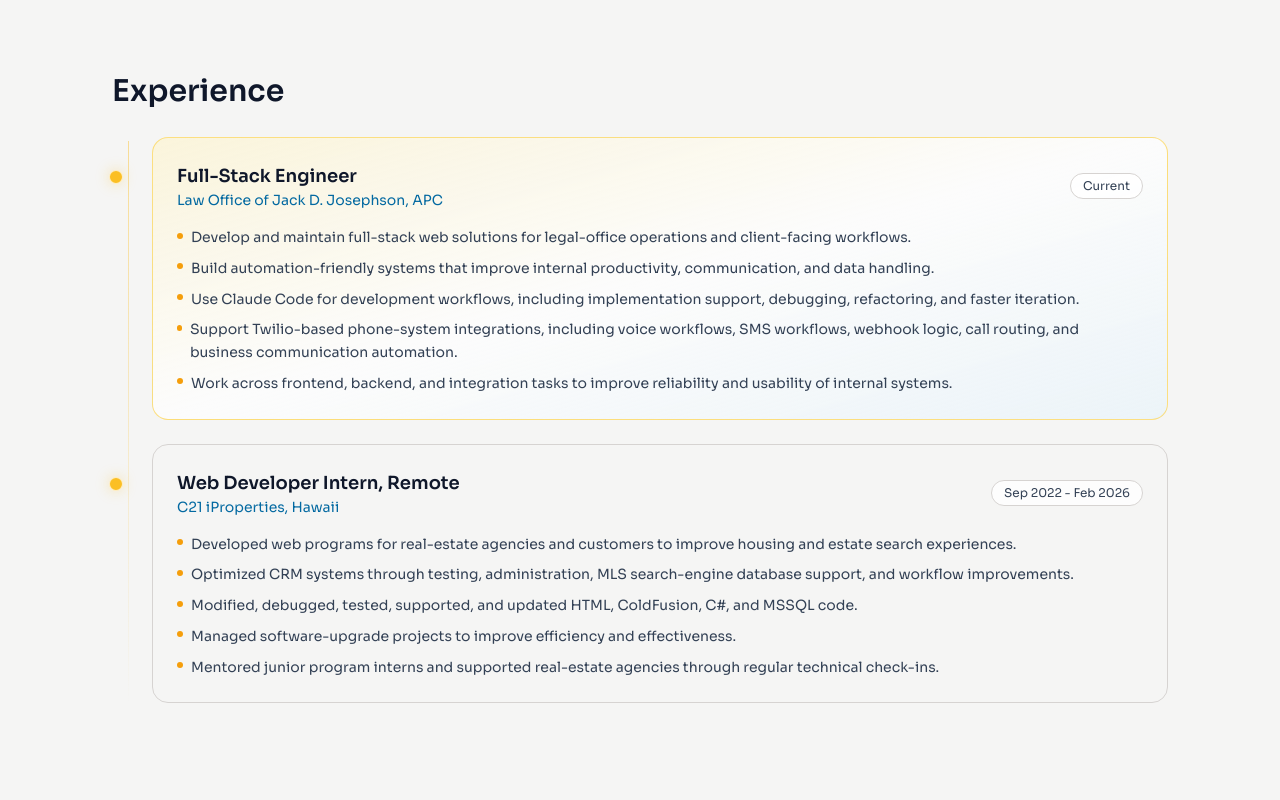
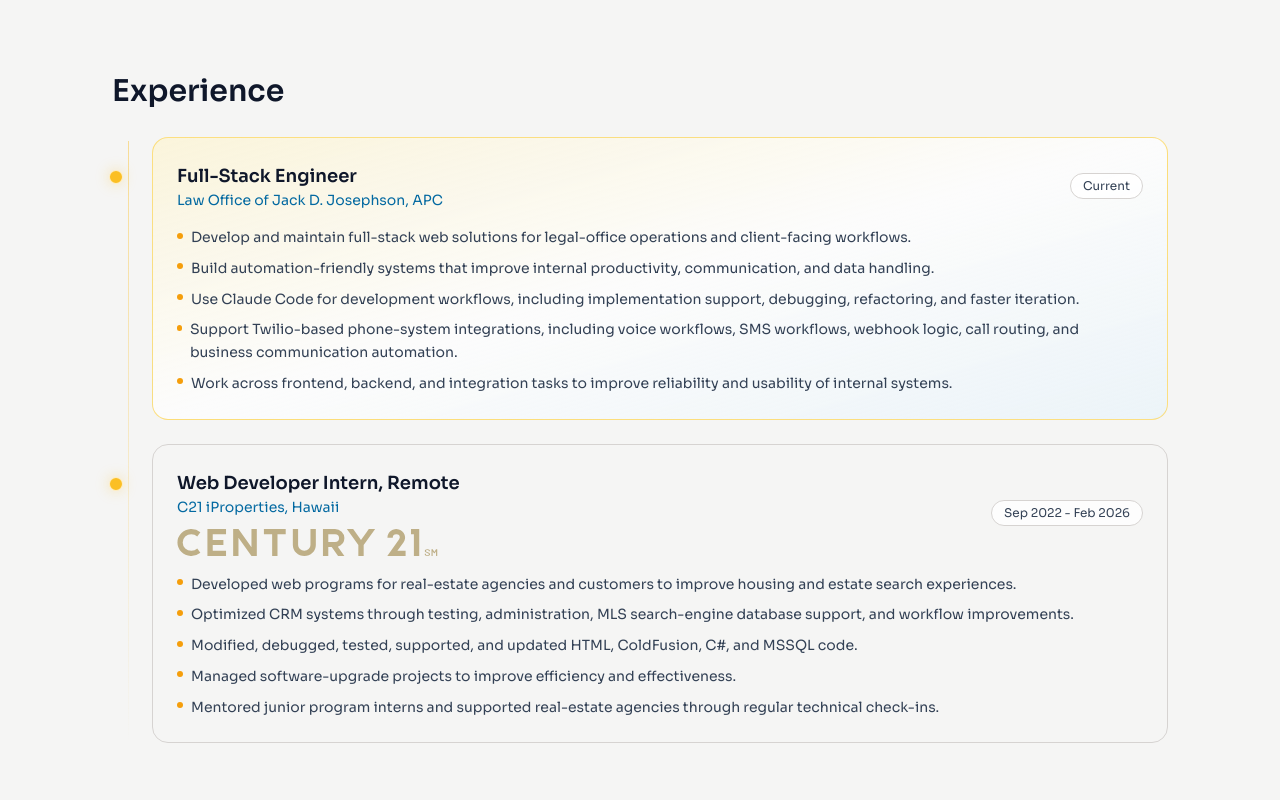
Before and after one commit to suhyunmoon1998/mywebsite, a React (Vite) app: page / in a window 1280 px wide. Shown: the part 1460-2260 px from the top of the page. Built offline with nearby package versions, Linux system fonts and the light colour scheme; the HTML template or start-up script is replaced by a standard one.

Commit message:
Add UCLA and Century 21 logos to resume sections

```diff
--- a/src/components/EducationLeadershipAward.jsx
+++ b/src/components/EducationLeadershipAward.jsx
@@ -1,9 +1,11 @@
 import { award, education, leadership } from '../data';
+import uclaLogo from '../assets/logos/ucla-logo.svg';
 
 export default function EducationLeadershipAward() {
   return (
     <div className="grid gap-4 lg:grid-cols-3">
       <article className="rounded-2xl border border-stone-300 bg-white/70 p-6 transition hover:border-stone-400 hover:shadow-card">
+        <img src={uclaLogo} alt="UCLA logo" className="mb-4 h-10 w-auto object-contain" loading="lazy" />
         <h2 className="text-xl font-semibold text-slate-900">Education</h2>
         <p className="mt-3 text-sm text-slate-800">{education.degree}</p>
         <p className="text-sm text-sky-700">{education.school}</p>
--- a/src/components/Experience.jsx
+++ b/src/components/Experience.jsx
@@ -1,11 +1,14 @@
 import { experiences } from '../data';
+import c21Logo from '../assets/logos/c21-logo.svg';
 
 export default function Experience() {
   return (
     <div>
       <h2 className="text-2xl font-semibold text-slate-900 sm:text-3xl">Experience</h2>
       <div className="relative mt-7 space-y-6 before:absolute before:bottom-0 before:left-3 before:top-1 before:w-px before:bg-gradient-to-b before:from-amber-400/45 before:to-transparent md:before:left-4">
-        {experiences.map((experience) => (
+        {experiences.map((experience) => {
+          const isC21 = experience.company.includes('C21 iProperties');
+          return (
             <article
               key={experience.company}
               className={`relative ml-8 rounded-2xl border p-6 transition duration-300 hover:-translate-y-1 hover:shadow-card md:ml-10 ${
@@ -19,6 +22,14 @@ export default function Experience() {
                 <div>
                   <h3 className="text-lg font-semibold text-slate-900">{experience.role}</h3>
                   <p className="text-sm text-sky-700">{experience.company}</p>
+                  {isC21 && (
+                    <img
+                      src={c21Logo}
+                      alt="Century 21 logo"
+                      className="mt-3 h-7 w-auto object-contain"
+                      loading="lazy"
+                    />
+                  )}
                 </div>
                 <p className="rounded-full border border-stone-300 bg-white/80 px-3 py-1 text-xs text-slate-700">{experience.period}</p>
               </div>
@@ -31,7 +42,8 @@ export default function Experience() {
                 ))}
               </ul>
             </article>
-        ))}
+          );
+        })}
       </div>
     </div>
   );
```
Also changed, not shown: src/assets/logos/c21-logo.svg (added), src/assets/logos/ucla-logo.svg (added). Lines whose indentation alone changed are shown as unchanged.
